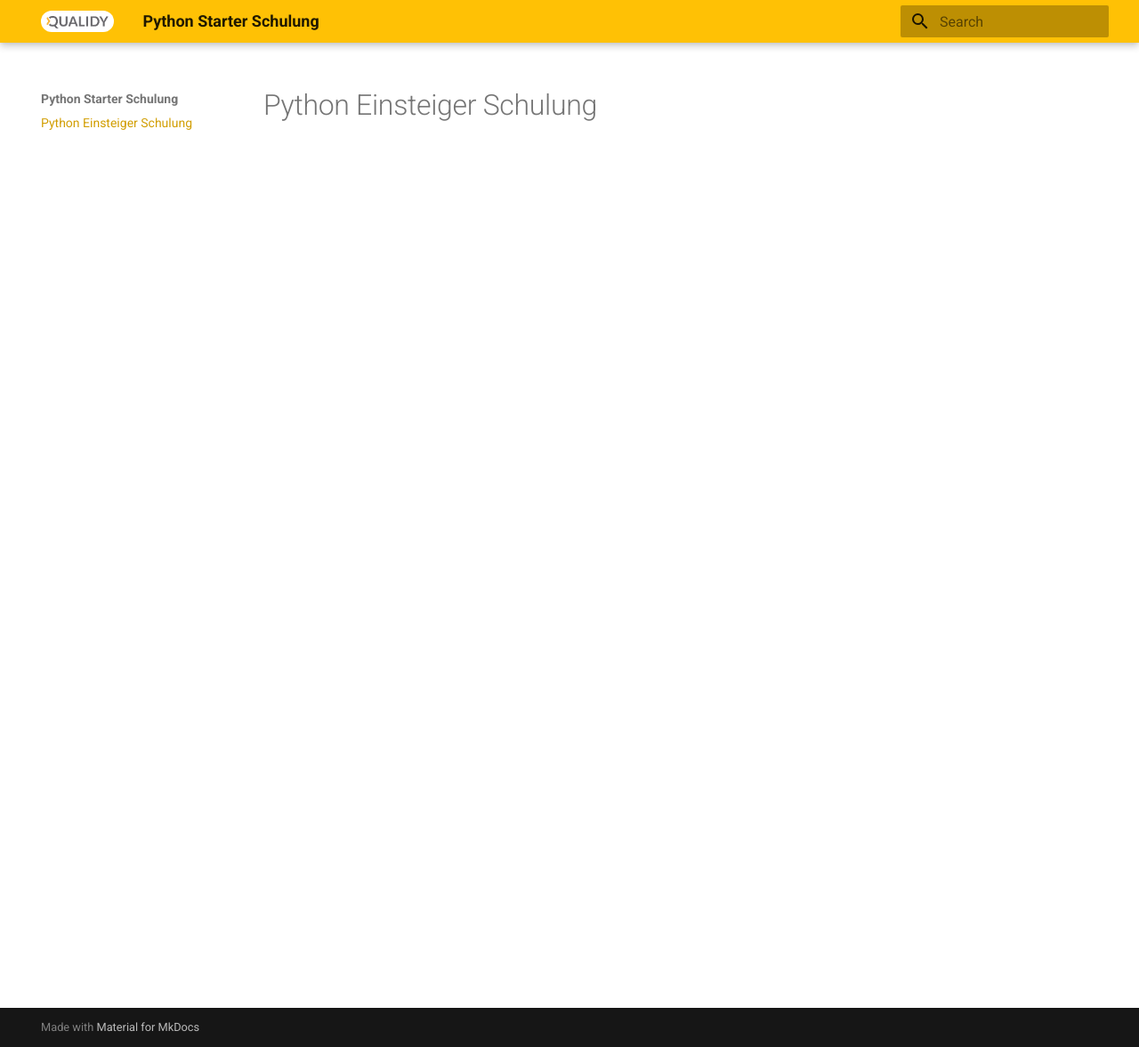
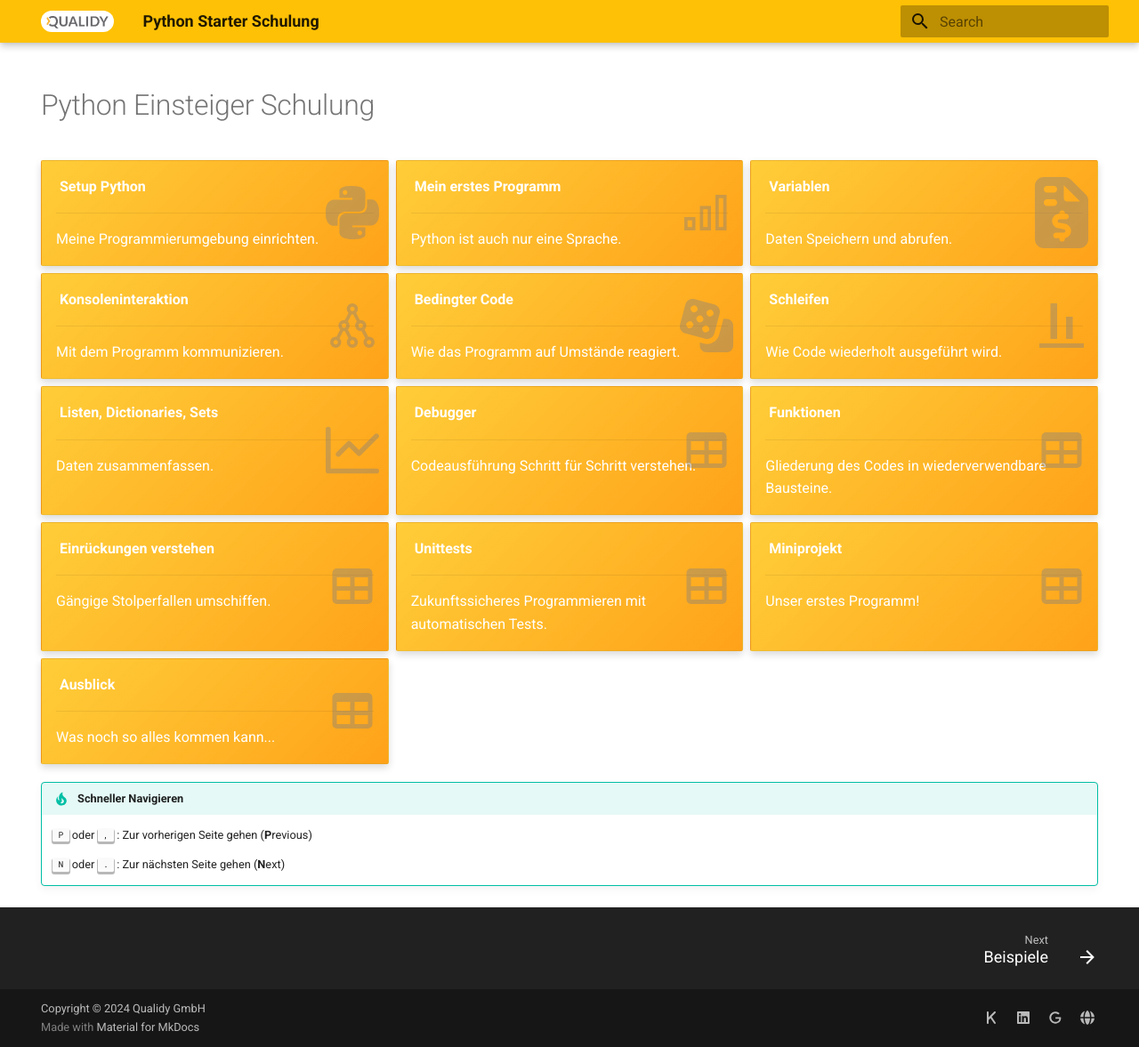
Before and after one commit to Qualidy/wiki-python-mini, an MkDocs documentation site: the page built from docs/index.md, in a window 1280 px wide and 1177 px high. Shown: the whole window at 89% size. Built offline with MkDocs 1.6.1 and Material for MkDocs 9.7.7, drawn with Linux system fonts in a browser that asks for light colours.

Commit message:
viele Module und Kartendesign hinzugefügt

```diff
--- a/docs/index.md
+++ b/docs/index.md
@@ -1 +1,98 @@
+---
+hide:
+  - navigation
+  - toc
+---
+
 # Python Einsteiger Schulung
+
+
+<div class="grid cards" markdown>
+
+- [:simple-python: **Setup Python**](mengenlehre/verschiedene_schreibweisen)
+
+    ---
+
+    Meine Programmierumgebung einrichten.
+
+- [:material-signal-cellular-outline: **Mein erstes Programm**](lineare_funktionen/lineare_funktionen.md)
+
+    ---
+
+    Python ist auch nur eine Sprache.
+
+- [:fontawesome-solid-file-invoice-dollar: **Variablen**](deskriptive_statistik/index.md)
+
+    ---
+
+    Daten Speichern und abrufen.
+
+- [:material-graph-outline: **Konsoleninteraktion**](verteilung/verteilung.md)
+
+    ---
+
+    Mit dem Programm kommunizieren.
+
+- [:fontawesome-solid-dice: **Bedingter Code**](wahrscheinlichkeitstheorie/wahrscheinlichkeitstheorie.md)
+
+    ---
+
+    Wie das Programm auf Umstände reagiert.
+
+- [:material-align-vertical-bottom: **Schleifen**](hypothesentest/hypothesentest.md)
+
+    ---
+
+    Wie Code wiederholt ausgeführt wird.
+
+- [:octicons-graph-16: **Listen, Dictionaries, Sets**](regression/regression.md)
+
+    ---
+
+    Daten zusammenfassen.
+
+- [:material-table: **Debugger**](anova/anova.md)
+
+    ---
+
+    Codeausführung Schritt für Schritt verstehen.
+
+- [:material-table: **Funktionen**](anova/anova.md)
+
+    ---
+
+    Gliederung des Codes in wiederverwendbare Bausteine.
+
+- [:material-table: **Einrückungen verstehen**](anova/anova.md)
+
+    ---
+
+    Gängige Stolperfallen umschiffen.
+
+- [:material-table: **Unittests**](anova/anova.md)
+
+    ---
+
+    Zukunftssicheres Programmieren mit automatischen Tests.
+
+- [:material-table: **Miniprojekt**](anova/anova.md)
+
+    ---
+
+    Unser erstes Programm!
+
+- [:material-table: **Ausblick**](anova/anova.md)
+
+    ---
+
+    Was noch so alles kommen kann...
+
+</div>
+
+
+
+!!! tip "Schneller Navigieren"
+
+    ++p++ oder ++comma++ : Zur vorherigen Seite gehen (**P**revious)
+
+    ++n++ oder ++period++ : Zur nächsten Seite gehen (**N**ext)
--- /dev/null
+++ b/docs/javascripts/mathjax.js
@@ -0,0 +1,19 @@
+window.MathJax = {
+  tex: {
+    inlineMath: [["\\(", "\\)"]],
+    displayMath: [["\\[", "\\]"]],
+    processEscapes: true,
+    processEnvironments: true
+  },
+  options: {
+    ignoreHtmlClass: ".*|",
+    processHtmlClass: "arithmatex"
+  }
+};
+
+document$.subscribe(() => {
+  MathJax.startup.output.clearCache()
+  MathJax.typesetClear()
+  MathJax.texReset()
+  MathJax.typesetPromise()
+})
--- /dev/null
+++ b/docs/stylesheets/grid.css
@@ -0,0 +1,57 @@
+/* Kartenhintergrund mit Farbverlauf und angepasstem Schatten */
+.grid.cards li {
+    background: linear-gradient(135deg, rgba(255, 193, 7, 0.8), rgba(255, 152, 0, 0.9));
+    color: #ffffff;
+    border-radius: 12px;
+    padding: 20px;
+    position: relative; /* Ermöglicht die Positionierung von absolut positionierten Kindern */
+    box-shadow: 0 4px 8px rgba(0, 0, 0, 0.15);
+    transition: background 0.3s ease, box-shadow 0.3s ease;
+    overflow: visible; /* Ermöglicht, dass Elemente (z. B. Icons) über die Box hinausragen */
+}
+
+/* Hover-Effekt für die Karten */
+.grid.cards li:hover {
+    background: linear-gradient(135deg, rgba(255, 193, 7, 1), rgba(255, 87, 34, 0.9));
+    box-shadow: 0 6px 12px rgba(0, 0, 0, 0.25);
+}
+
+/* Icons mittig rechts auf den Karten positionieren */
+.grid.cards li svg {
+    position: absolute;
+    top: 50%; /* Vertikal mittig */
+    right: 10px; /* Rechtsbündig mit etwas Abstand */
+    transform: translateY(-50%); /* Exakte vertikale Zentrierung */
+    opacity: 0.4; /* Weniger auffällig im normalen Zustand */
+    width: 60px; /* Größe der Icons im normalen Zustand */
+    height: auto;
+    fill: #808080; /* Farbe des Icons auf Grau setzen */
+    transition: opacity 0.3s ease, transform 0.3s ease, width 0.3s ease, fill 0.3s ease; /* Übergangseffekte für Hover */
+    pointer-events: none; /* Keine Interaktion mit dem Icon */
+    z-index: 1; /* Stellt sicher, dass das Icon nicht hinter anderen Elementen liegt */
+}
+
+/* Animation und Vergrößerung bei Hover auf die Karten */
+.grid.cards li:hover svg {
+    opacity: 1; /* Icons werden undurchsichtig beim Hover */
+    transform: translateY(-50%) scale(1.4) rotate(5deg); /* Leichte Vergrößerung und Rotation im Uhrzeigersinn */
+    width: 80px; /* Vergrößert das Icon dezent */
+}
+
+/* Anpassung der Textfarbe und Schriftarten */
+.grid.cards li a {
+    color: #ffffff; /* Überschrift bleibt Weiß */
+    font-family: 'Roboto', sans-serif;
+    text-decoration: none;
+    font-weight: bold;
+}
+
+.grid.cards li p {
+    color: #ffffff; /* Beschreibung bleibt Weiß */
+    font-family: 'Roboto', sans-serif;
+}^
+
+/* Hintergrundfarbe und Helligkeit der Karte bei Hover erhöhen */
+.grid.cards li:hover a {
+    color: #ffffff; /* Weißer Text bei Hover bleibt bestehen */
+}
--- a/mkdocs.yml
+++ b/mkdocs.yml
@@ -9,6 +9,58 @@ theme:
     accent: indigo
   logo: assets/logo.png
   favicon: assets/favicon.png
+  features:
+    - navigation.instant
+    - navigation.instant.progress
+    - navigation.tracking
+    - navigation.path
+    - navigation.top
+    - navigation.footer
+    - toc.follow
+    - toc.integrate
+    - content.code.copy
+    - content.code.annotate
+
+markdown_extensions:
+  - pymdownx.keys
+  - admonition
+  - pymdownx.details
+  - pymdownx.superfences
+  - md_in_html
+  - attr_list
+  - toc:
+      permalink: true
+  - pymdownx.arithmatex:
+      generic: true
+  - pymdownx.highlight:
+      linenums: true
+  - pymdownx.emoji:
+      emoji_index: !!python/name:material.extensions.emoji.twemoji
+      emoji_generator: !!python/name:material.extensions.emoji.to_svg
+
+  - pymdownx.highlight
+  - pymdownx.inlinehilite
+
+plugins:
+  - search
 
 extra_css:
   - stylesheets/logo.css
+  - stylesheets/grid.css
+
+extra_javascript:
+  - javascripts/mathjax.js
+  - https://unpkg.com/mathjax@3/es5/tex-mml-chtml.js
+
+extra:
+  social:
+    - icon: fontawesome/solid/k
+      link: https://www.kununu.com/de/qualidy
+    - icon: fontawesome/brands/linkedin
+      link: https://de.linkedin.com/company/qualidy
+    - icon: material/google
+      link: https://www.google.com/search?sca_esv=7e6ba2047fcb60f3&uds=AMwkrPtyB8MsmozA4Lwzqy2G2HCu-abqzc6moOG48q3gP5dtjTRzC2Ws0eSwcyLXDfZNuYCrZ7ByIreHLG9th3vKLekPoVeey0tumAbet4cVLQRLzdRFhUbOGbnyp3xo1V0hzzaNmkCN&si=AKbGX_rcuucMgom2rba1cdwsvM2SVoIkP2btyqGMV4t0GuHIs4sGV_1tpuqR0YHG4Rzd9SdJcL-lW6E-2aJA5azZLTKkIOrZ2j2aWwoBkVbdEJ0o0GPcQhs%3D&q=Qualidy+GmbH+Rezensionen&sa=X&ved=2ahUKEwibsbnSgcmFAxXNQvEDHaVYCiAQ3PALegQIRxAF
+    - icon: fontawesome/solid/globe
+      link: https://qualidy.de
+
+copyright: Copyright &copy; 2024 Qualidy GmbH
```
Also changed, not shown: docs/examples.md (added, +58 -0 lines).
